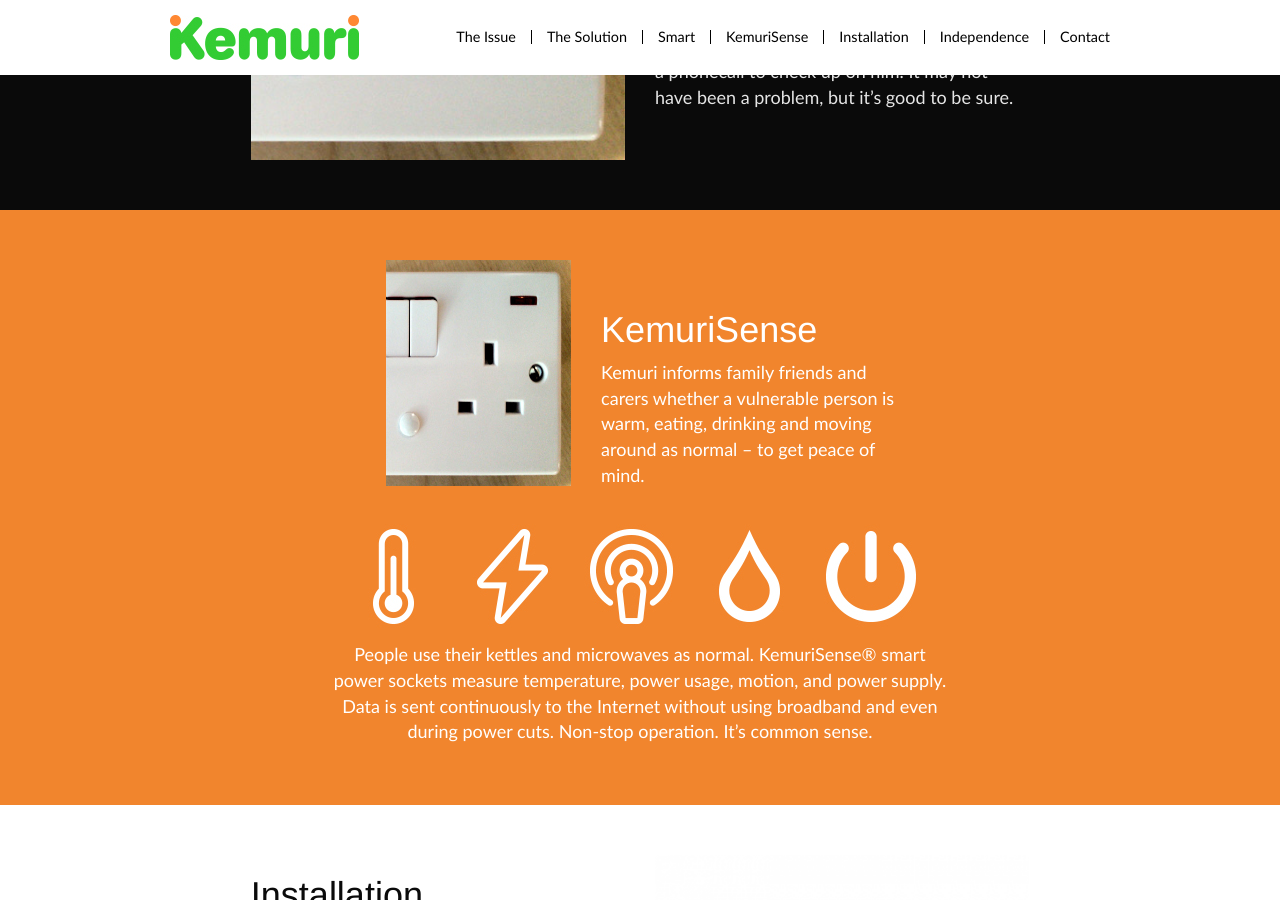
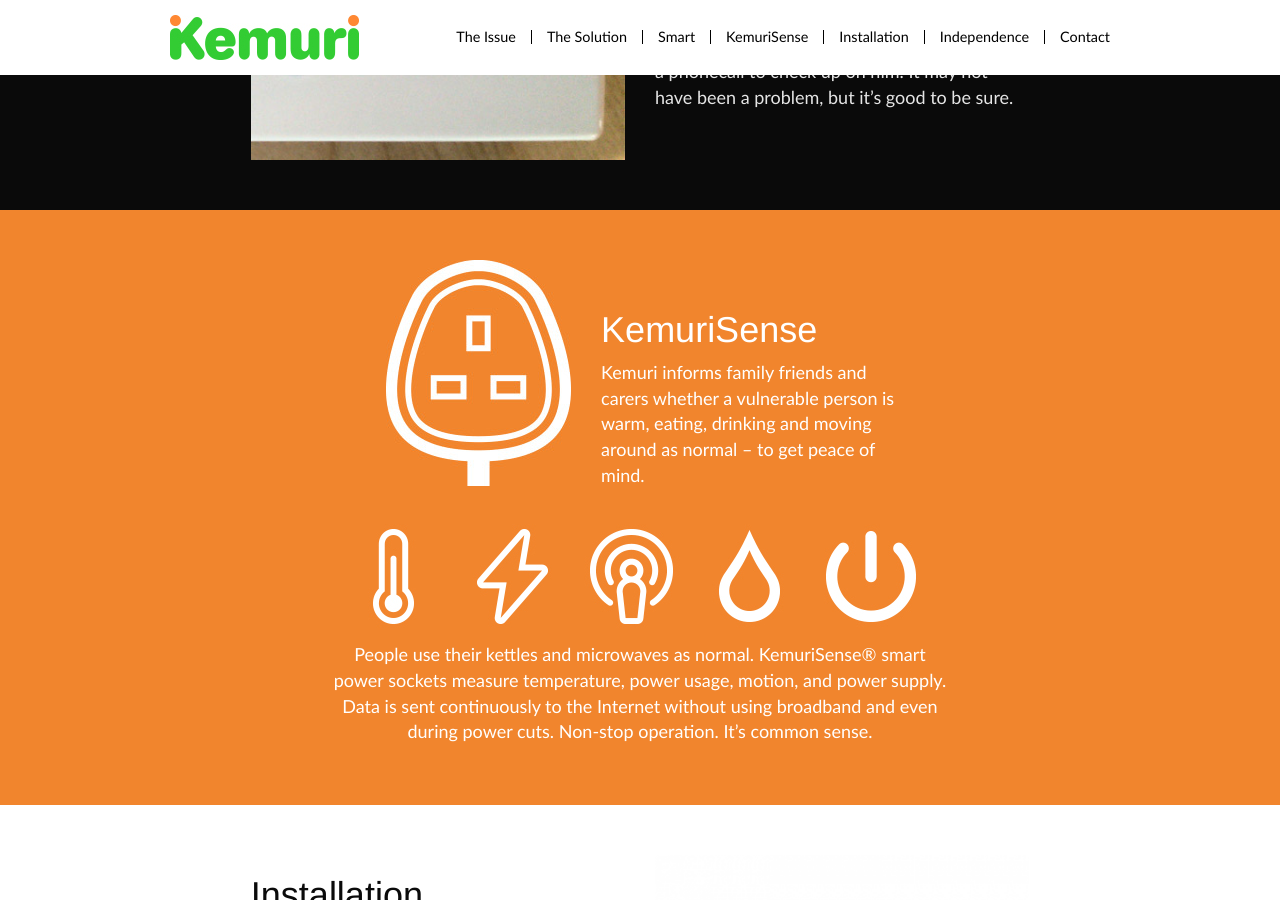
Before and after one commit to intelligentlilli/kemurisense.github.io, a Jekyll site: the page built from index.html, in a window 1280 px wide and 900 px high, scrolled down 1725 px. Built offline with Jekyll 4.4.1, drawn with Linux system fonts in a browser that asks for light colours; nearby versions of some CDN libraries; some web fonts are replaced; library files that are not in the unit come from our copies.

Commit message:
fixed an overwritten image

```diff
--- a/index.html
+++ b/index.html
@@ -106,7 +106,7 @@
       <div class="col-md-8 col-md-push-2">
         <div class="row">
           <div class="col-sm-5 text-right">
-            <img width="185" height="226" src="{{ site.baseurl }}/images/kemuri-socket.jpg" class="align-center wp-post-image" alt="" title="">
+            <img width="185" height="226" src="{{ site.baseurl }}/images/white-plug-on-orange.jpg" class="align-center wp-post-image" alt="" title="">
           </div>
           <div class="col-sm-6">
             <h1>KemuriSense</h1>
```
Also changed, not shown: images/white-plug-on-orange.jpg (added).
